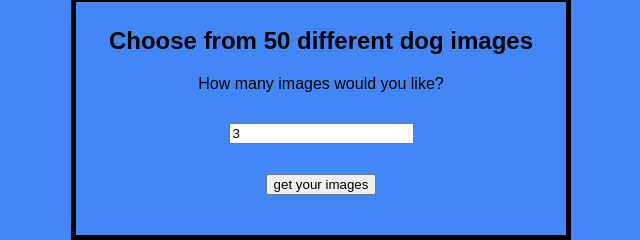
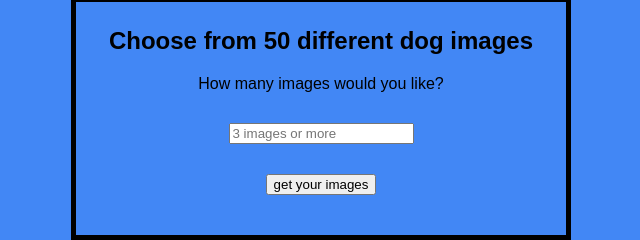
Before and after one commit to oliviadavis593/dog-api2, a plain HTML site: page index.html in a window 1280 px wide. Shown: the part 83-323 px from the top of the page, 319-959 px from the left. Drawn offline with nearby package versions, Linux system fonts and the light colour scheme; a web font is replaced by a local one.

Commit message:
fixed typing errors

```diff
--- a/index.html
+++ b/index.html
@@ -16,7 +16,7 @@
             <form id="dog-input-form">
                 <h2>Choose from 50 different dog images</h2>
                 <label for="images">How many images would you like?</label>
-                <input  id="number-dog" class="number" type="number" value="3" placeholder="3 images or more" required>
+                <input  id="number-dog" class="number" type="number"  placeholder="3 images or more" required>
 
                 <div class="button">
                     <input class="sumbit" type="submit" value="get your images" />
```
